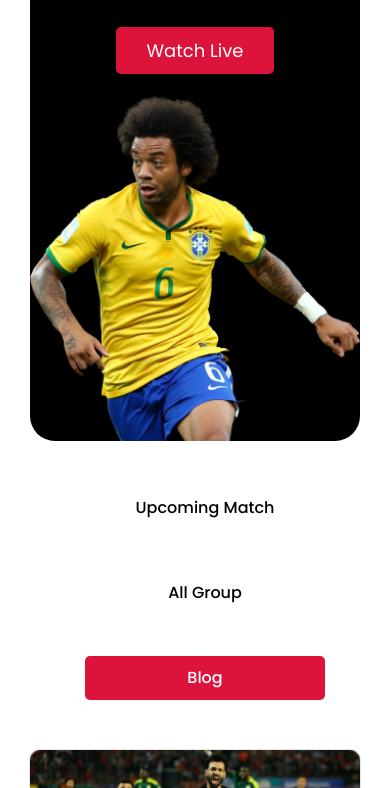
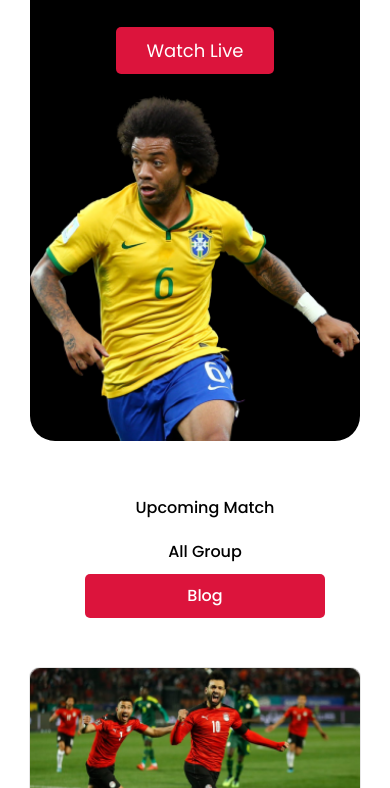
Before and after one commit to rana-web-dev/world-cup-website, a plain HTML site: page index.html in a window 390 px wide. Shown: the part 312-1100 px from the top of the page. Drawn offline with Linux system fonts and the light colour scheme; some icons are missing.

Commit message:
Update style.css

```diff
--- a/css/style.css
+++ b/css/style.css
@@ -236,7 +236,7 @@ footer .social-icon {
         padding-bottom: 50px;
     }
     .upcoming-match-btn, .all-group-btn, .blog-btn {
-        margin-bottom: 41px;
+        margin-bottom: 0px;
         margin-left: 20px;
     }
     .view-all-btn {
```
